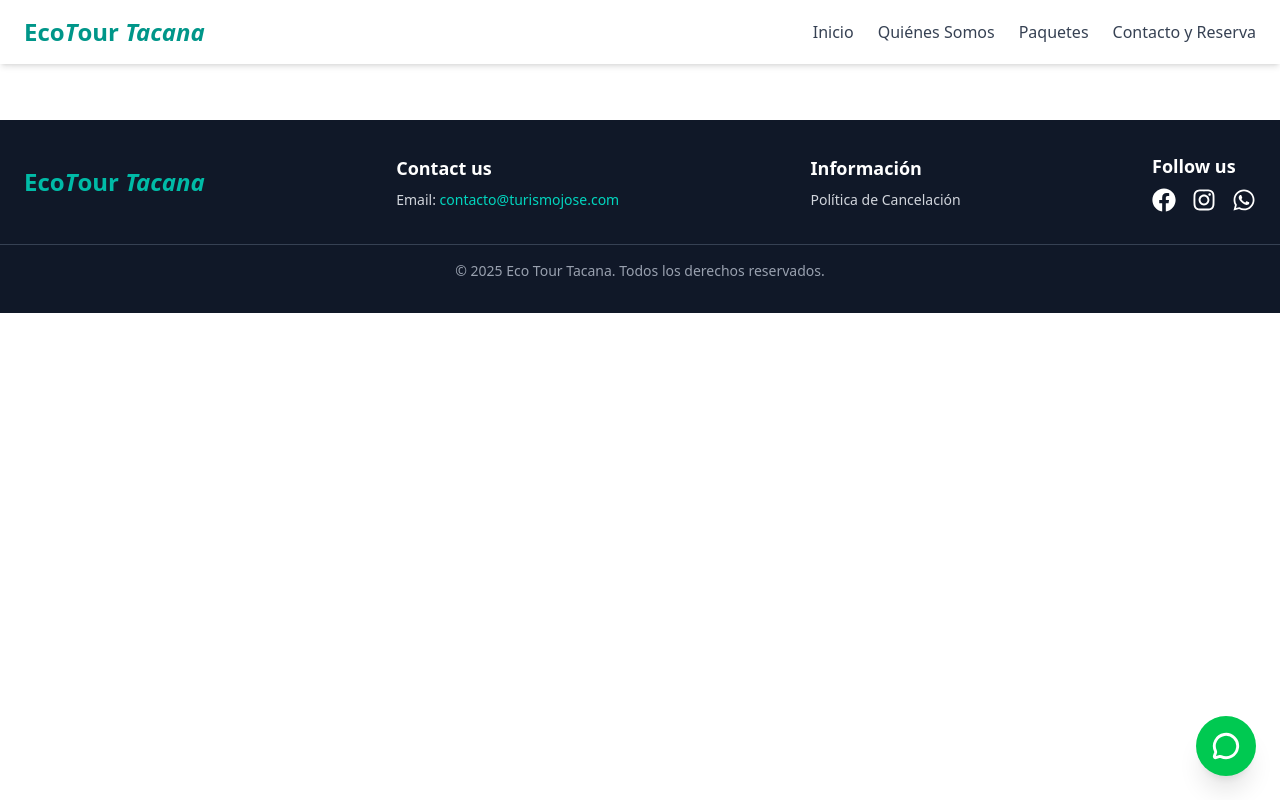
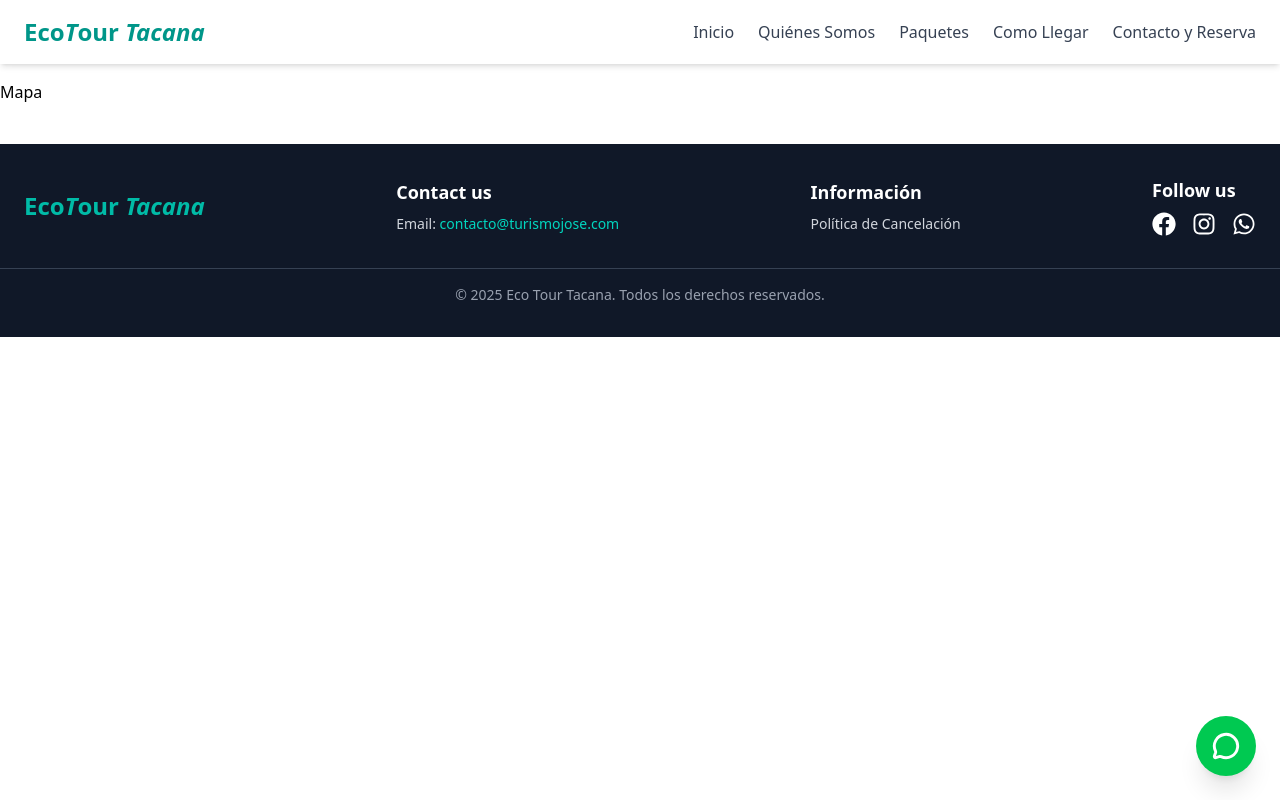
Before and after one commit to dani71296/turijose, a React (Vite) app: page /mapa in a window 1280 px wide. Built offline with nearby package versions, Linux system fonts and the light colour scheme.

Commit message:
correccion de reemplazo de a a link en hercourusel y ademas implementacion de mapa

```diff
--- a/src/App.jsx
+++ b/src/App.jsx
@@ -5,7 +5,7 @@ import Home from "./pages/Home";
 import About from "./pages/About";
 import Paquetes from "./pages/Paquetes";
 import Contacto from "./pages/Contacto"
-/* import Galeria from "./pages/Galeria" */
+import Mapa from "./pages/Mapa"
 import WhatsappButton from "./components/WhatsappButton";
 import PoliticaCancelacion from "./pages/PoliticaCancelacion"
 
@@ -20,8 +20,7 @@ function App() {
           <Route path="/paquetes" element={<Paquetes />} />
           <Route path="/contacto" element={<Contacto />} />
           <Route path="/politica-cancelacion" element={<PoliticaCancelacion />} />
-
-          {/* <Route path="/galeria" element={<Galeria />} /> */}
+          <Route path="/mapa" element={<Mapa />} />
         </Routes>
       </main>
       <Footer />
--- a/src/components/Header.jsx
+++ b/src/components/Header.jsx
@@ -9,7 +9,7 @@ const Header = () => {
     { name: "Inicio", path: "/" },
     { name: "Quiénes Somos", path: "/about" },
     { name: "Paquetes", path: "/paquetes" },
-    /* { name: "Galeria", path: "/galeria" }, */
+    { name: "Como Llegar", path: "/mapa" },
     { name: "Contacto y Reserva", path: "/contacto" },
   ];
 
--- a/src/components/HeroCarousel.jsx
+++ b/src/components/HeroCarousel.jsx
@@ -1,4 +1,5 @@
 import { useState, useEffect } from "react";
+import { Link } from "react-router-dom";
 
 export default function HeroCarousel() {
   const slides = [
@@ -50,12 +51,13 @@ export default function HeroCarousel() {
         <h1 className="text-4xl md:text-6xl font-bold text-white drop-shadow-lg mb-6">
           {slides[current].title}
         </h1>
-        <a
-          href="/Paquetes"
+        <Link
+          to="/paquetes"
           className="inline-block bg-yellow-200 hover:bg-yellow-400 text-black font-semibold py-3 px-8 rounded-full shadow-lg transition duration-300"
         >
           Ver paquetes
-        </a>
+        </Link>
+
       </div>
 
       {/* Botones izquierda/derecha */}
--- /dev/null
+++ b/src/pages/Mapa.jsx
@@ -0,0 +1,7 @@
+import React from 'react'
+
+export default function Mapa() {
+  return (
+    <div>Mapa</div>
+  )
+}
```
